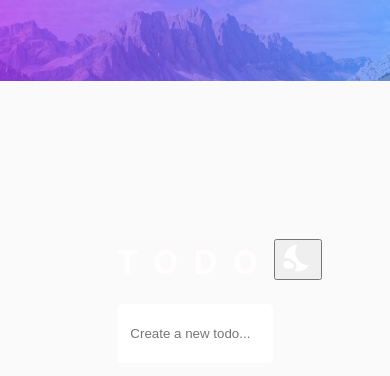
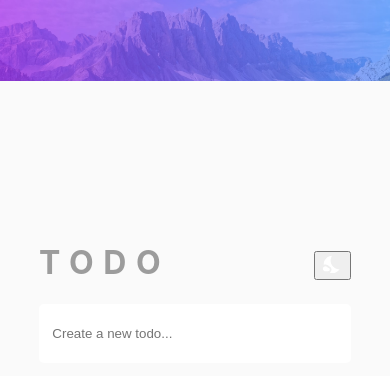
Before and after one commit to LGerardoGTZ/to_do_react_app, a React (Create React App) app: page / in a window 390 px wide. Shown: the top 376 px of the page. Built offline with nearby package versions, Linux system fonts and the light colour scheme.

Commit message:
working with pagination

```diff
--- a/src/components/TodoItem.js
+++ b/src/components/TodoItem.js
@@ -12,10 +12,6 @@ const { id, text, completed, description, createdAt, updatedAt} = todo
 
   //execute useHistory
   const history = useHistory();
-
- const test = () => {
-   return console.log('asd')
- }
 
   const handleClick = (id) => {
     history.push({
--- a/src/components/TodoList.js
+++ b/src/components/TodoList.js
@@ -13,8 +13,6 @@ function TodoList({ text, handleCompleted, todos, deleteTodo, handleDeleteComple
   const [filter, setFilter] = useState(FILTER_STATES.ALL)
 
   const filteredTodos = todos.filter(todo => {
-    console.log('TODO....', todo)
-    if(todo.text.toLowerCase().includes(text.toLowerCase()))return todo
     if (filter === FILTER_STATES.ALL) return todo
     // if (filter === FILTER_STATES.ACTIVE) return todo.completed
     if (filter === FILTER_STATES.ACTIVE) return !todo.completed
--- a/src/screens/TodosScreen/index.css
+++ b/src/screens/TodosScreen/index.css
@@ -31,7 +31,7 @@
     flex-direction: column;
     max-height: 70vh;
     min-height: 500px;
-    width: 40%;
+    width: 50%;
   }
 
   .title{
@@ -39,7 +39,7 @@
   }
 
   .title > h1 {
-    letter-spacing: .5em;
+    letter-spacing: .3em;
     color: rgba(255, 253, 254, 255);
   }
 
@@ -54,3 +54,27 @@
      font-size: xx-large;
      background: transparent;
   }
+
+  @media screen and (min-width:900px){
+    .app__container{
+      width:35rem
+    }
+  }
+
+  @media screen and (max-width:600px){
+    .app__container{
+      width: 80%;
+    }
+  }
+
+  @media screen and (max-width:500px){
+    .mode__container > svg{
+      font-size: 1.3rem;
+    }
+  }
+
+  @media screen and (max-width:815px){
+      .title>h1 {
+        color:#9c9c9c;
+      }
+  }
--- a/src/screens/TodosScreen/index.js
+++ b/src/screens/TodosScreen/index.js
@@ -6,6 +6,7 @@ import Alert from '../../components/Alert'
 import NightsStayIcon from '@material-ui/icons/NightsStay';
 import Brightness5Icon from '@material-ui/icons/Brightness5';
 import { useHistory } from 'react-router-dom';
+import paginate from '../../utils/paginate'
 
 
 function TodosScreen() {
@@ -38,6 +39,9 @@ function TodosScreen() {
   //theme
   const [theme, setTheme] = useState('light-theme')
 
+  //page for pagination
+  const [page, setPage] = useState(0);
+
   //toggle theme function
   const toggleTheme = () => {
     if (theme === 'light-theme') {
@@ -47,6 +51,12 @@ function TodosScreen() {
       setTheme('light-theme')
     }
   }
+
+  //testing with useEffect for pagination
+  useEffect(() => {
+    paginate([todos][page])
+
+  },[])
 
   //attach the className to the html doc so we can access the variable depending on the selected theme
   useEffect(() => {
@@ -71,6 +81,7 @@ function TodosScreen() {
       createdAt: `${new Date().toDateString()} ${new Date().toLocaleTimeString()}`,
       updatedAt: `${new Date().toDateString()} ${new Date().toLocaleTimeString()}`,
     }
+    setTodos([newTodo, ...todos])
     setTodos([newTodo, ...todos])
     setText('');
   }
--- a/src/styles.css/DetailedTodo.css
+++ b/src/styles.css/DetailedTodo.css
@@ -17,11 +17,15 @@ margin: 20px auto;
  padding: 30px;
 
 }
+label{
+  letter-spacing: .5rem;
+  font-size: 2.5rem;
+}
 
 form{
   display: flex;
   justify-content: space-between;
-  color: var(--bcg-clr);
+  color: var(--text-clr);
   font-size: 32px;
 }
 
@@ -29,6 +33,7 @@ textarea{
   border-radius: 10px;
   border: thin;
   padding: 10px;
+  box-shadow: 18px 18px 29px 6px rgb(0 0 0 / 16%);
 }
 
 label{
@@ -65,6 +70,7 @@ label{
 
 .btn__container{
   text-align: center;
+
 }
 
 .save_btn{
@@ -78,18 +84,20 @@ label{
   color: white;
   font-size: 1rem;
   font-weight: 800;
+  transition: all 0.35s ease-in-out;
 }
 .save_btn:hover{
   opacity: .5;
 }
 
 .alert-danger{
-  width: 100px;
+  /* width: 100px; */
   border-radius: 5px;
   margin-bottom: 5px;
   padding: 5px;
   cursor: pointer;
   border: 1px solid #721c24;
+  transition: all 0.35s ease-in-out;
 }
 .alert-danger:hover{
   opacity: .7;
--- a/src/styles.css/TodoList.css
+++ b/src/styles.css/TodoList.css
@@ -33,6 +33,7 @@ margin-bottom: 30px;
   cursor: pointer;
   text-align: center;
   color: var(--text-clr);
+  transition: all 0.35s ease-in-out;
 }
 .btn:hover{
   color: blue;
@@ -41,6 +42,9 @@ margin-bottom: 30px;
   color: darkblue;
 } */
 
-/* Check how items or messages were styled in previous projects
-maybe whatsapp, snapchat
- */
+@media screen and (max-width:600px){
+  .todo__list_footer{
+    display: flex;
+    flex-direction: column;
+  }
+}
--- /dev/null
+++ b/src/utils/paginate.js
@@ -0,0 +1,15 @@
+const paginate = (todos) => {
+  const todosPerPage = 7;
+  const pages = Math.ceil(todos.length / todosPerPage);
+  console.log('PAGES',pages)
+
+  const newTodos = Array.from({ length: pages }, (_, index) => {
+    console.log('Index', index)
+    const start = index * todosPerPage
+    return todos.slice(start, start + todosPerPage);
+  })
+  console.log('TODOSfromPAG',newTodos)
+  return newTodos
+}
+
+export default paginate
```
